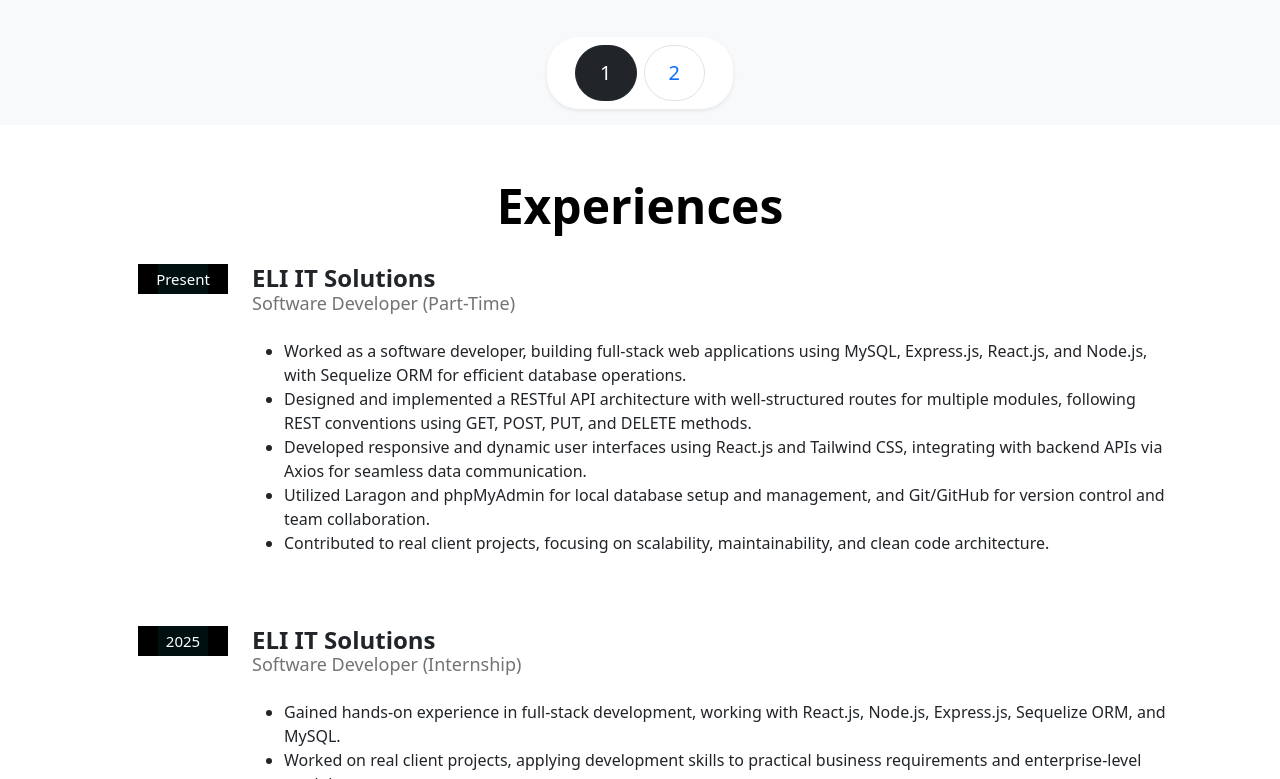
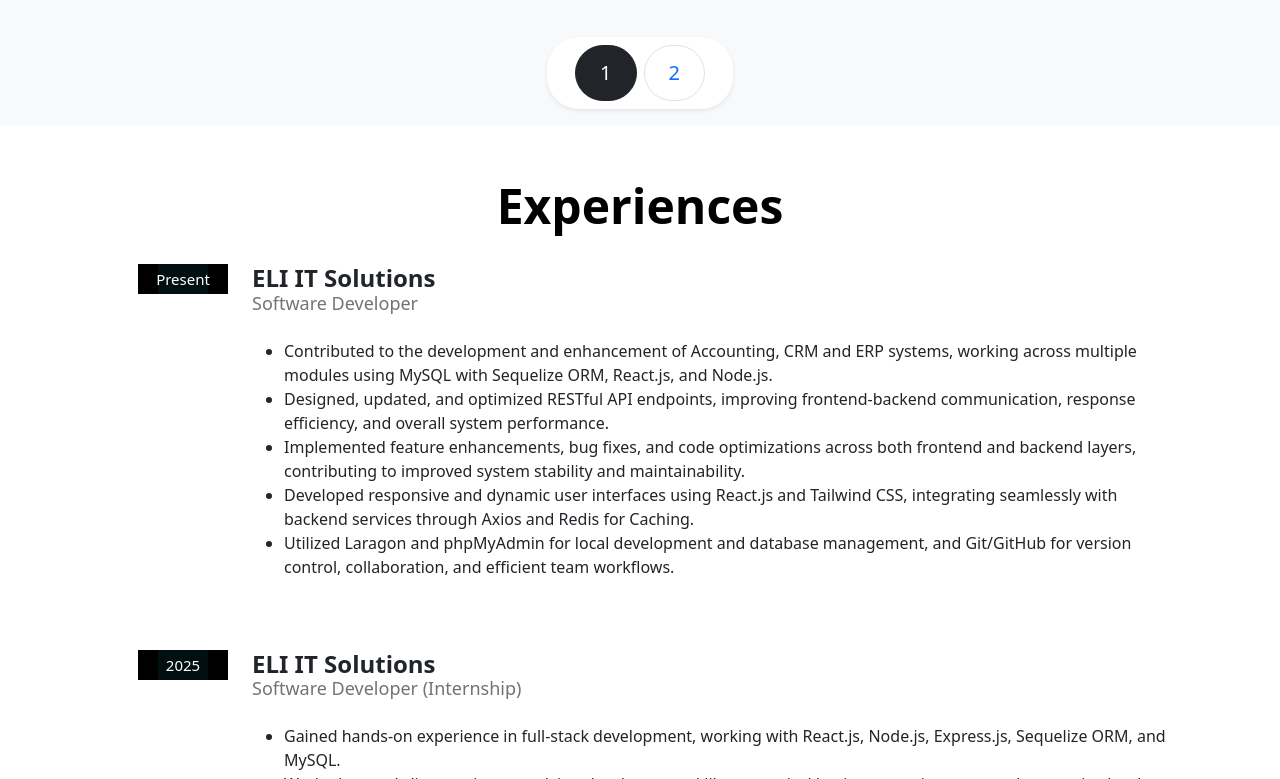
Before and after one commit to kurtpantaleon/Kurtpantaleon-Website, a plain HTML site: page index.html in a window 1280 px wide. Shown: the part 3018-3797 px from the top of the page. Drawn offline with nearby package versions, Linux system fonts and the light colour scheme.

Commit message:
resume update

```diff
--- a/index.html
+++ b/index.html
@@ -65,7 +65,7 @@
             <div class="skill hidden col">
               <div class="card mb-4 rounded-3 shadow-sm">
                 <div class="card-header py-3">
-                  <h4 class="my-0 fw-normal">Software Development</h4>
+                  <h4 class="my-0 fw-normal">Web Development</h4>
                 </div>
                 <div class="card-body">
                   <img src="assets/web-development.png" height="50" />
@@ -453,14 +453,14 @@
             </div>
             <div class="experience-content">
               <h2>ELI IT Solutions</h2>
-              <h3>Software Developer (Part-Time)</h3>
+              <h3>Software Developer</h3>
               <br />
               <ul>
-                <li>Worked as a software developer, building full-stack web applications using MySQL, Express.js, React.js, and Node.js, with Sequelize ORM for efficient database operations.</li>
-                <li>Designed and implemented a RESTful API architecture with well-structured routes for multiple modules, following REST conventions using GET, POST, PUT, and DELETE methods.</li>
-                <li>Developed responsive and dynamic user interfaces using React.js and Tailwind CSS, integrating with backend APIs via Axios for seamless data communication.</li>
-                <li>Utilized Laragon and phpMyAdmin for local database setup and management, and Git/GitHub for version control and team collaboration.</li>
-                <li>Contributed to real client projects, focusing on scalability, maintainability, and clean code architecture.</li>
+                <li>Contributed to the development and enhancement of Accounting, CRM and ERP systems, working across multiple modules using MySQL with Sequelize ORM, React.js, and Node.js.</li>
+                <li>Designed, updated, and optimized RESTful API endpoints, improving frontend-backend communication, response efficiency, and overall system performance.</li>
+                <li>Implemented feature enhancements, bug fixes, and code optimizations across both frontend and backend layers, contributing to improved system stability and maintainability.</li>
+                <li>Developed responsive and dynamic user interfaces using React.js and Tailwind CSS, integrating seamlessly with backend services through Axios and Redis for Caching.</li>
+                <li>Utilized Laragon and phpMyAdmin for local development and database management, and Git/GitHub for version control, collaboration, and efficient team workflows.</li>
               </ul>
             </div>
           </div>
```
Also changed, not shown: 1 other file.
